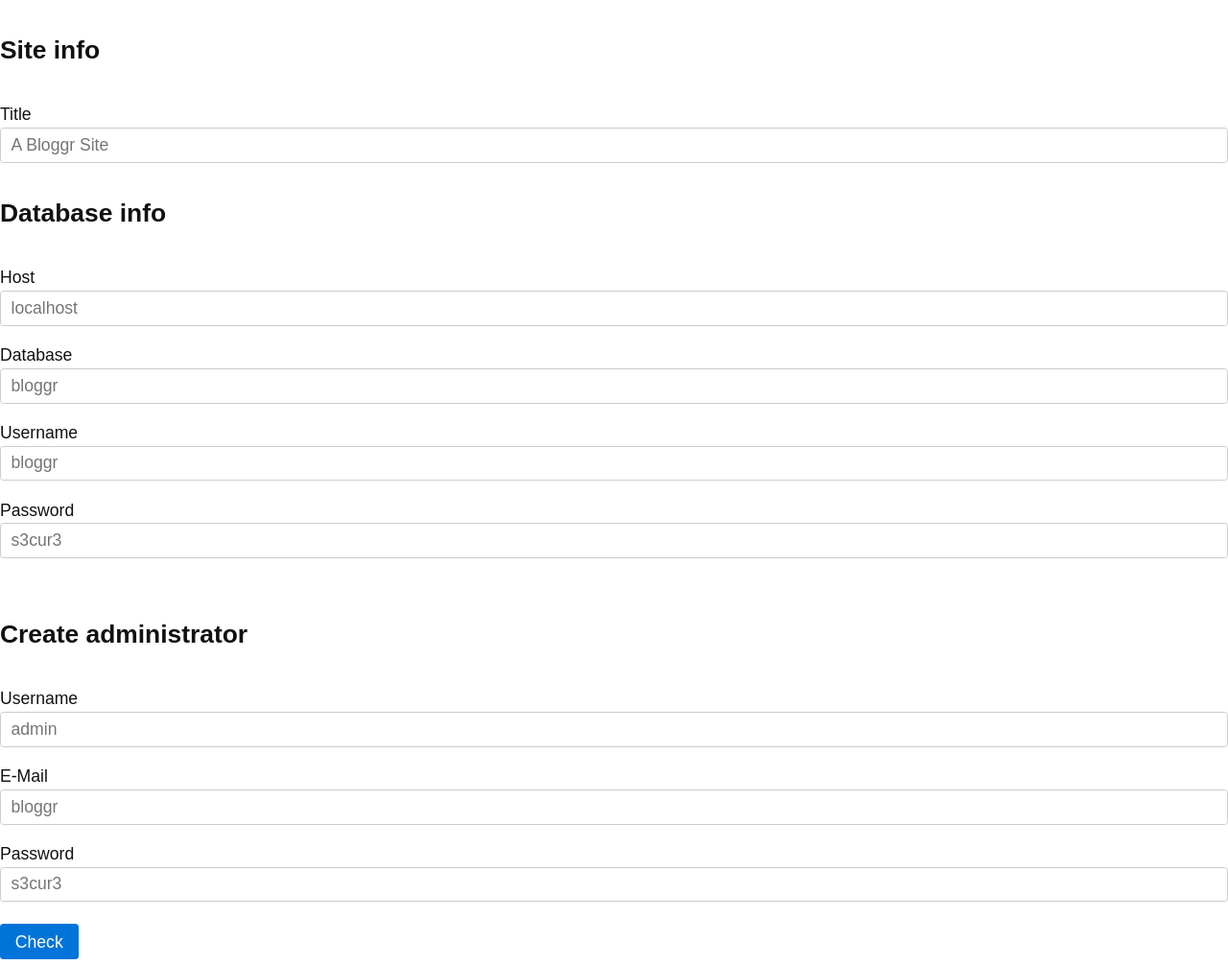
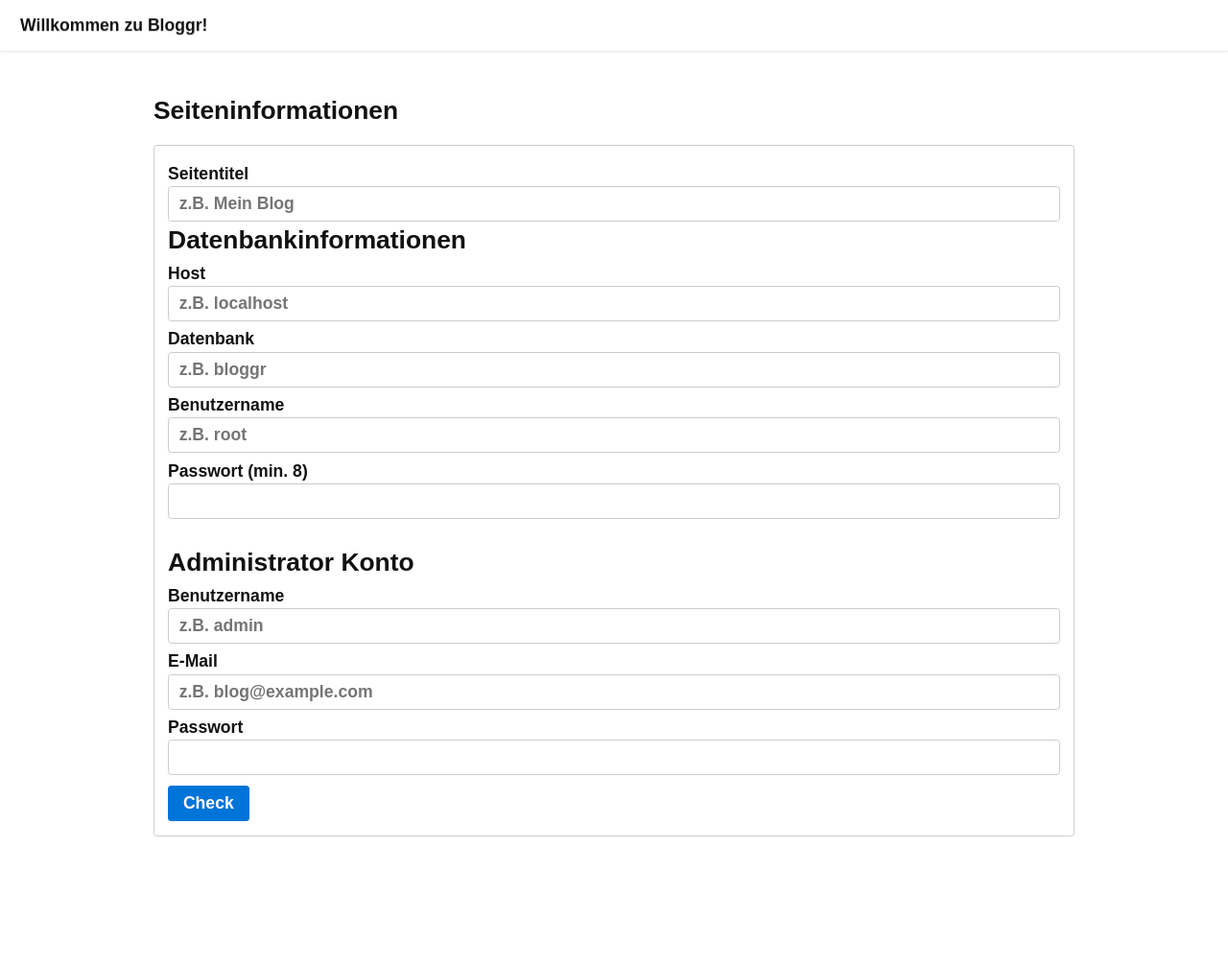
Before and after one commit to p08dev/Bloggr, a PHP site: page /setup.php in a window 1280 px wide. Shown: the whole page at 96% size. After the commit the page ends 872 px from the top, so only its background shows below. Run offline with PHP 8.4, Linux system fonts and the light colour scheme.

Commit message:
Fixed minor bugs Fixed spelling Fixed layout

```diff
--- a/inc/nav.php
+++ b/inc/nav.php
@@ -9,6 +9,7 @@
   <label for="bmenub" class="burger pseudo button">&#8801;</label>
 
   <div class="menu">
+    <a href="/" class="pseudo button"">Startseite</a>
     <?php
     if ($auth->hasRole([ \Bloggr\Roles::ADMIN ])){
     ?>
@@ -17,8 +18,7 @@
     <?php
     } elseif($auth->hasRole([ \Bloggr\Roles::AUTHOR ])) {
     ?>
-    <a href="/settings.php" class="pseudo button">Einstellungen</a>
-    <a href="/logout.php" class="button">Logout</a>
+    <a href="/post.php?new" class="pseudo button">Neuer Post</a>
     <?php
     }
     ?>
--- a/login.php
+++ b/login.php
@@ -24,7 +24,6 @@
   <?php require_once(__DIR__."/inc/nav.php"); ?>
   <section class="main">
     <h2>Login</h2>
-
     <?php
     foreach ($errors as $key=>$value):
     ?>
--- a/register.php
+++ b/register.php
@@ -8,7 +8,7 @@
 $success = false;
 if (isset($_POST['register'])) {
   if ($_POST['password'] !== $_POST['password2']) {
-    array_push($errors, 'Passwörter sind nicht gleich');
+    array_push($errors, 'Passwörter sind nicht gleich!');
   } else {
     $register = $auth->register($_POST['username'], $_POST['email'], $_POST['password']);
     if (is_array($register)) {
--- a/settings.php
+++ b/settings.php
@@ -33,7 +33,7 @@
 <body>
   <?php require_once(__DIR__."/inc/nav.php"); ?>
   <section class="main">
-    <h2>Change Password</h2>
+    <h2>Einstellungen</h2>
     <?php
     foreach ($errors as $key=>$value):
     ?>
--- a/setup.php
+++ b/setup.php
@@ -27,13 +27,13 @@
   $pass = $_POST['ADMIN_PASS'];
 
   if($siteTitle == "" || strlen($siteTitle) < 1) {
-    array_push($error, "Please enter a site title");
+    array_push($error, "Bitte gib einen Seitentitel ein.");
   }
   if($dbHost == "") {
-    array_push($error, "Please enter a hostname");
+    array_push($error, "Bitte gib einen Hostnamen ein.");
   }
   if($dbName == "") {
-    array_push($error, "Please enter a database");
+    array_push($error, "Bitte gib eine Datenbank an.");
   }
 
   if (isset($_POST['submit'])) {
@@ -62,7 +62,7 @@
       $sql = file_get_contents(__DIR__."/lib/sql/db.sql");
       try {
         $pdo->exec($sql);
-        array_push($successArray, 'Database setup complete...');
+        array_push($successArray, 'Tabellen erstellt...!');
       } catch (PDOException $ex) {
         array_push($error, $ex->getMessage());
       }
@@ -77,7 +77,7 @@
           array_push($error, $regErr);
         }
       } else {
-        array_push($successArray, 'Admin setup complete...');
+        array_push($successArray, 'Administrator Account erstellt...!');
         $success = true;
         $viewSubmit = true;
       }
@@ -99,6 +99,15 @@
   <link rel="stylesheet" href="/css/main.css">
 </head>
 <body>
+  <nav class="demo">
+    <a href="/setup.php" class="brand">
+      <span>Willkommen zu Bloggr!</span>
+    </a>
+  </nav>
+  <section class="main">
+  <h2>Seiteninformationen</h2>
+  <article class="card">
+  <header>
   <p>
     <?php
       foreach($error as $err) {
@@ -111,41 +120,40 @@
   </p>
   <form action="" method="post">
     <div <?= ($success) ? 'style="display: none;' : '' ?>>
-      <h2>Site info</h2>
       <p>
-        <label for="SITE_TITLE">Title</label>
-        <input type="text" name="SITE_TITLE" id="SITE_TITLE" placeholder="A Bloggr Site" value="<?= $siteTitle ?>" >
+        <label for="SITE_TITLE">Seitentitel</label>
+        <input type="text" name="SITE_TITLE" id="SITE_TITLE" placeholder="z.B. Mein Blog" value="<?= $siteTitle ?>" >
       </p>
-      <h2>Database info</h2>
+      <h2>Datenbankinformationen</h2>
       <p>
         <label for="DB_HOST">Host</label>
-        <input type="text" name="DB_HOST" id="DB_HOST" placeholder="localhost" value="<?= $dbHost ?>" >
+        <input type="text" name="DB_HOST" id="DB_HOST" placeholder="z.B. localhost" value="<?= $dbHost ?>" >
       </p>
       <p>
-        <label for="DB_NAME">Database</label>
-        <input type="text" name="DB_NAME" id="DB_NAME" placeholder="bloggr" value="<?= $dbName ?>" >
+        <label for="DB_NAME">Datenbank</label>
+        <input type="text" name="DB_NAME" id="DB_NAME" placeholder="z.B. bloggr" value="<?= $dbName ?>" >
       </p>
       <p>
-        <label for="DB_USER">Username</label>
-        <input type="text" name="DB_USER" id="DB_USER" placeholder="bloggr" value="<?= $dbUser ?>" >
+        <label for="DB_USER">Benutzername</label>
+        <input type="text" name="DB_USER" id="DB_USER" placeholder="z.B. root" value="<?= $dbUser ?>" >
       </p>
       <p>
-        <label for="DB_PASS">Password</label>
-        <input type="password" name="DB_PASS" id="DB_PASS" placeholder="s3cur3" value="<?= $dbPass ?>" >
+        <label for="DB_PASS">Passwort (min. 8)</label>
+        <input type="password" name="DB_PASS" id="DB_PASS" placeholder="" value="<?= $dbPass ?>" >
       </p>
       <br>
-      <h2>Create administrator</h2>
+      <h2>Administrator Konto</h2>
       <p>
-        <label for="ADMIN_USER">Username</label>
-        <input type="text" name="ADMIN_USER" id="ADMIN_USER" placeholder="admin" value="<?= $user ?>" >
+        <label for="ADMIN_USER">Benutzername</label>
+        <input type="text" name="ADMIN_USER" id="ADMIN_USER" placeholder="z.B. admin" value="<?= $user ?>" >
       </p>
       <p>
         <label for="ADMIN_EMAIL">E-Mail</label>
-        <input type="text" name="ADMIN_EMAIL" id="ADMIN_EMAIL" placeholder="bloggr" value="<?= $email ?>" >
+        <input type="text" name="ADMIN_EMAIL" id="ADMIN_EMAIL" placeholder="z.B. blog@example.com" value="<?= $email ?>" >
       </p>
       <p>
-        <label for="ADMIN_PASS">Password</label>
-        <input type="password" name="ADMIN_PASS" id="ADMIN_PASS" placeholder="s3cur3" value="<?= $pass ?>" >
+        <label for="ADMIN_PASS">Passwort </label>
+        <input type="password" name="ADMIN_PASS" id="ADMIN_PASS" placeholder="" value="<?= $pass ?>" >
       </p>
     </div>
     <p>
@@ -154,5 +162,8 @@
       <?= ($viewSubmit) ? '<input type="submit" value="Submit" name="submit">' : '' ?>
     </p>
   </form>
+  </header>
+  </article>
+  </section>
 </body>
 </html>
```
Also changed, not shown: index.php (+7 -3 lines), lib/Bloggr/auth.php (+46 -47 lines), post.php (+32 -12 lines), users.php (+5 -5 lines).
